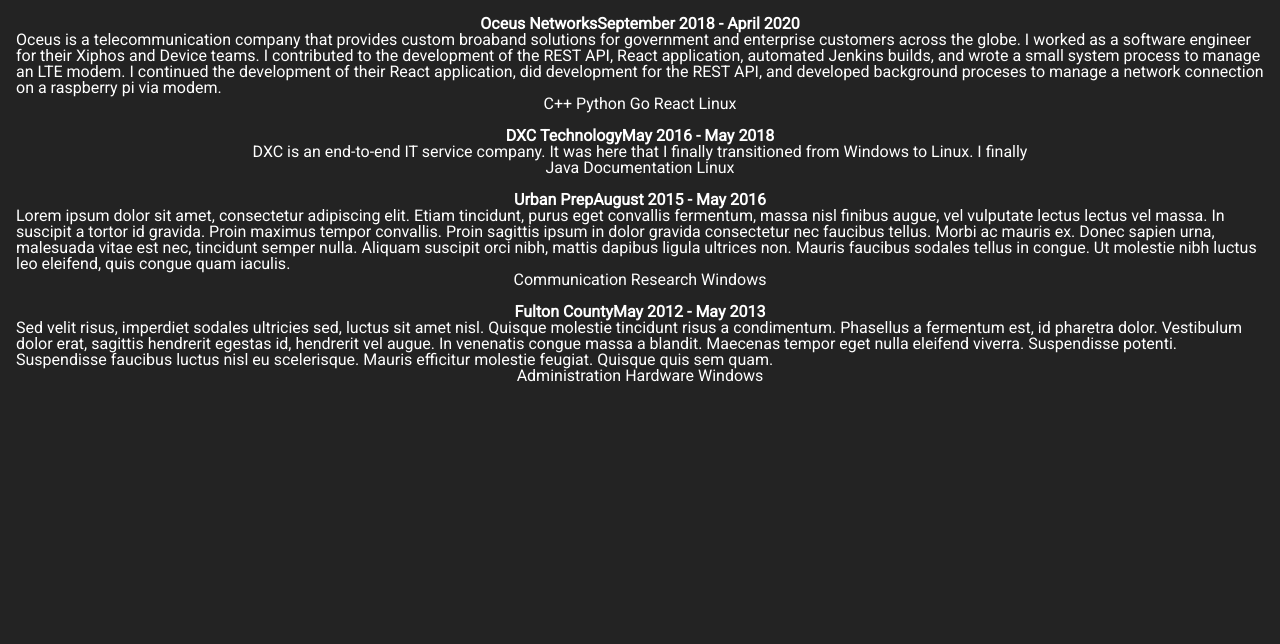
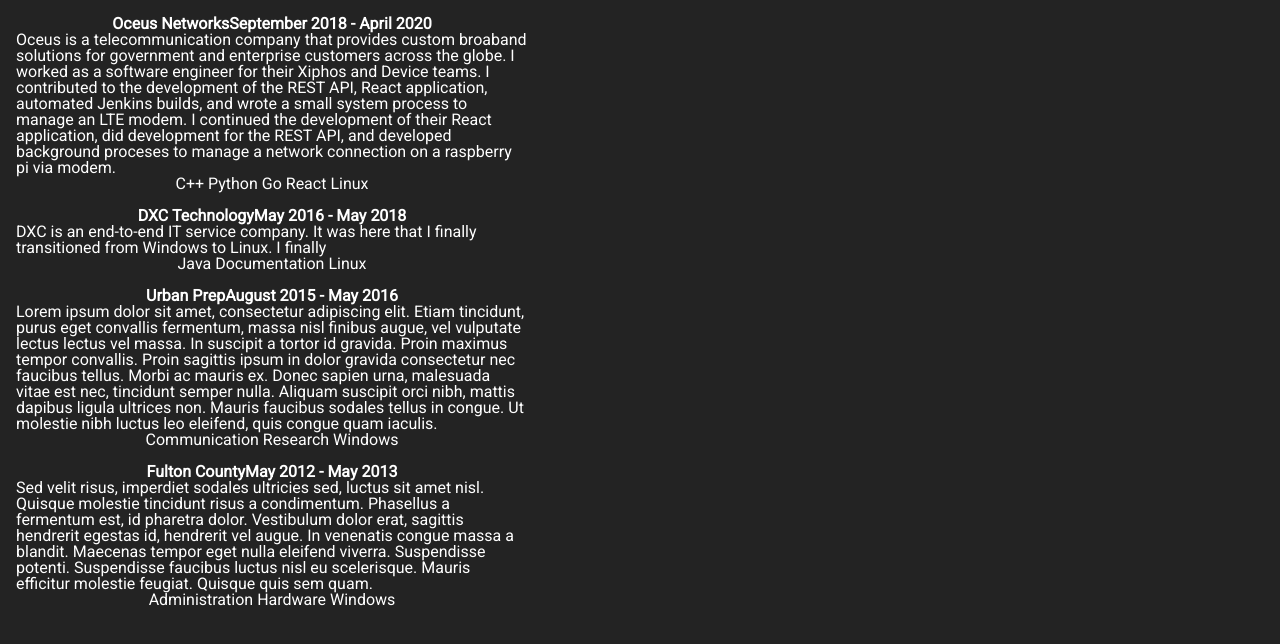
Before and after one commit to IsraelWilson/next-israelwilson, a Next.js app: page / in a window 1280 px wide. Shown: the top 644 px of the page. Built offline with nearby package versions, Linux system fonts and the light colour scheme.

Commit message:
Sizing the JobCard

```diff
--- a/components/FlexColumn.js
+++ b/components/FlexColumn.js
@@ -8,6 +8,7 @@ export default function FlexColumn({display = "flex",
                                 justifyContent = "flex-start",
                                 alignItems = "center",
                                 margin = "1rem",
+                                width = "null",
                                 ...props}) {
   return (
     <div>
@@ -24,6 +25,7 @@ export default function FlexColumn({display = "flex",
           justify-content: ${justifyContent};
           align-items: ${alignItems};
           margin: ${margin};
+          width: ${width};
         }
 
         /* Tablet styles */
@@ -37,6 +39,7 @@ export default function FlexColumn({display = "flex",
             justify-content: ${justifyContent};
             align-items: ${alignItems};
             margin: ${margin};
+            width: ${width};
           }
         }
 
@@ -51,6 +54,7 @@ export default function FlexColumn({display = "flex",
             justify-content: ${justifyContent};
             align-items: ${alignItems};
             margin: ${margin};
+            width: ${width};
           }
         }
 
--- a/components/JobCard.js
+++ b/components/JobCard.js
@@ -2,7 +2,7 @@ import FlexColumn from '../components/FlexColumn.js'
 
 export default function JobCard(props) {
   return (
-    <FlexColumn flexBasisDt="512px" flexBasisMb="512px" flexBasisTl="512px" flexGrow="0">
+    <FlexColumn width="512px">
       <h1><span>{props.company}</span><span>{props.date}</span></h1>
       <p>{props.desc}</p>
       <p className="right">{props.stack}</p>
```
